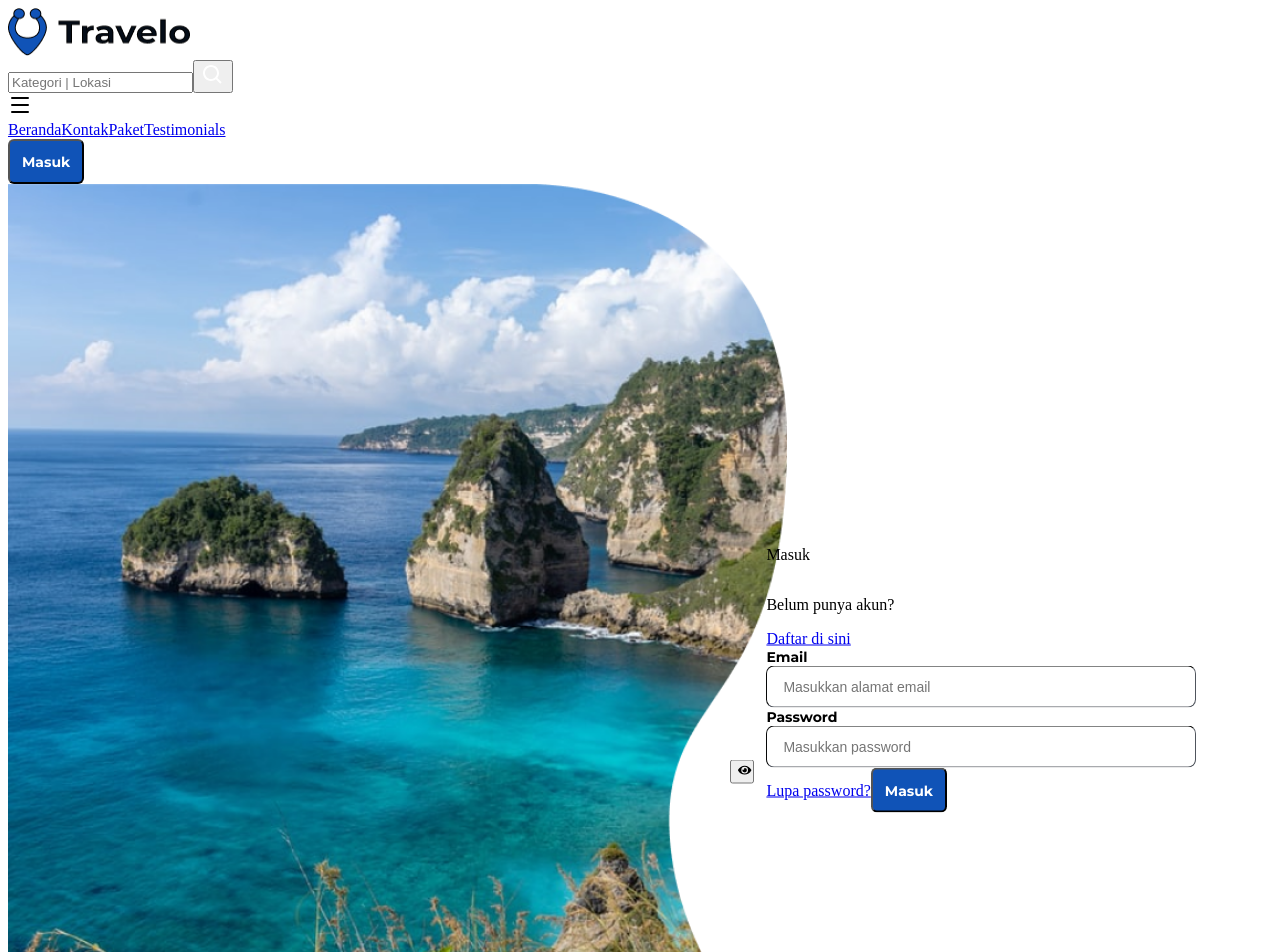
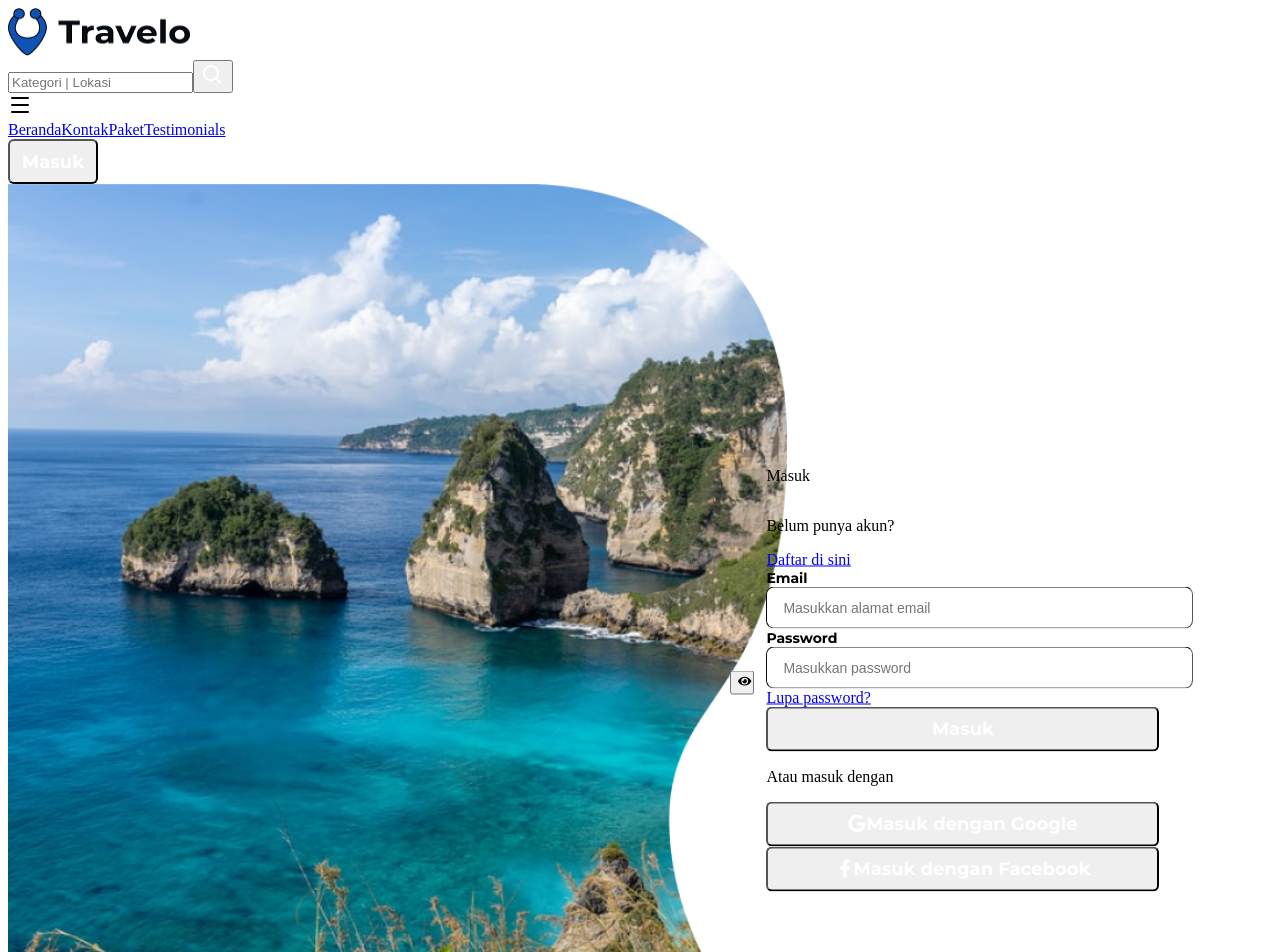
Before and after one commit to ahmadsanny2/travelo, a Next.js app: page /login in a window 1280 px wide. Shown: the top 952 px of the page. Built offline with nearby package versions, Linux system fonts and the light colour scheme.

Commit message:
Add social media login button

```diff
--- a/package.json
+++ b/package.json
@@ -7,7 +7,6 @@
     "type-check": "tsc"
   },
   "dependencies": {
-    "classnames": "2.3.1",
     "clsx": "1.1.1",
     "lucide-react": "^0.544.0",
     "next": "11.0.1",
@@ -17,7 +16,6 @@
     "react-multi-carousel": "2.6.3"
   },
   "devDependencies": {
-    "@types/classnames": "2.3.1",
     "@types/node": "16.3.3",
     "@types/react": "17.0.14",
     "@types/react-dom": "17.0.9",
--- a/src/components/Button/Button.module.css
+++ b/src/components/Button/Button.module.css
@@ -1,6 +1,5 @@
 .button {
-    @apply bg-blue-100 text-white p-3 h-[45px] text-heading-5 font-label font-bold rounded-md;
-    max-width: 190px;
+    @apply text-white p-3 h-[45px] text-heading-4 font-label font-bold rounded-md flex justify-center items-center;
 }
 
 .fullWidth {
--- a/src/components/Button/index.tsx
+++ b/src/components/Button/index.tsx
@@ -1,19 +1,35 @@
-import cn from "classnames"
 import styles from './Button.module.css'
+import { ButtonHTMLAttributes, ReactNode } from "react"
+import clsx from "clsx"
+import { FaFacebookF, FaGoogle } from "react-icons/fa"
 
 type Props = {
-    children: string,
+    children: ReactNode | string,
     className?: string,
     fullWidth?: boolean,
-    outlined?: boolean
+    outlined?: boolean,
+    type?: ButtonHTMLAttributes<HTMLButtonElement>['type']
+    variant?: 'primary' | 'google' | 'facebook'
 }
 
-const Button = ({ children, className = '', fullWidth, outlined }: Props) => {
+const Button = ({ children, className = '', fullWidth, outlined, type, variant = 'primary' }: Props) => {
     return (
-        <button className={cn(styles.button, className, {
-            [styles.fullWidth]: fullWidth,
-            [styles.outlined]: outlined
-        })}>
+        <button
+            type={type}
+            className={clsx(
+                styles.button,
+                className,
+                fullWidth && styles.fullWidth,
+                outlined && styles.outlined,
+                variant === 'primary' && 'bg-blue-100',
+                variant === 'google' && 'bg-red-100',
+                variant === 'facebook' && 'bg-facebook'
+            )}>
+
+            {variant === 'facebook' && (
+                <FaFacebookF className="text-white w-6 h-6 mr-2" />
+            )}
+            {variant === 'google' && <FaGoogle className="text-white w-6 h-6 mr-2" />}
             {children}
         </button>
     )
--- a/src/containers/Home/TopSection/index.tsx
+++ b/src/containers/Home/TopSection/index.tsx
@@ -17,7 +17,7 @@ const TopSection = () => {
                             Jelajahi dunia yang indah dengan satu sentuhan dengan pesan tiket di Travelo kamu akan dapatkan pelayanan terbaik untuk wisata liburanmu kemana saja dan kapan saja.
                         </p>
 
-                        <Button>
+                        <Button className='w-[190px]'>
                             Lihat Paket
                         </Button>
                     </div>
--- a/src/containers/Login/index.tsx
+++ b/src/containers/Login/index.tsx
@@ -17,13 +17,13 @@ const Login = () => {
                         </a>
                     </div>
 
-                    <form action="" className="flex flex-col gap-5 mt-8">
+                    <form action="" className="flex flex-col mt-8">
                         <Input
                             label="Email"
                             type="email"
                             name="email"
                             placeholder="Masukkan alamat email"
-                            className=""
+                            className="mb-6"
                         />
 
                         <Input
@@ -34,12 +34,21 @@ const Login = () => {
                             className=""
                         />
 
-                        <a href="#" className="text-heading-5 text-blue-100 font-semibold hover:underline">
+                        <a href="#" className="text-heading-5 text-blue-100 font-semibold mt-8 mb-4 hover:underline">
                             Lupa password?
                         </a>
 
-                        <Button>Masuk</Button>
+
+                        <Button type="submit" fullWidth>Masuk</Button>
                     </form>
+
+                    <p className="text-heading-5 text-gray-70 my-8 text-center">Atau masuk dengan</p>
+                    <Button className="mb-4" variant="google">
+                        Masuk dengan Google
+                    </Button>
+                    <Button variant="facebook">
+                        Masuk dengan Facebook
+                    </Button>
                 </div>
             </section>
         </Layout>
```
Also changed, not shown: 1 other file (tests, documents, lock files or other folders).
